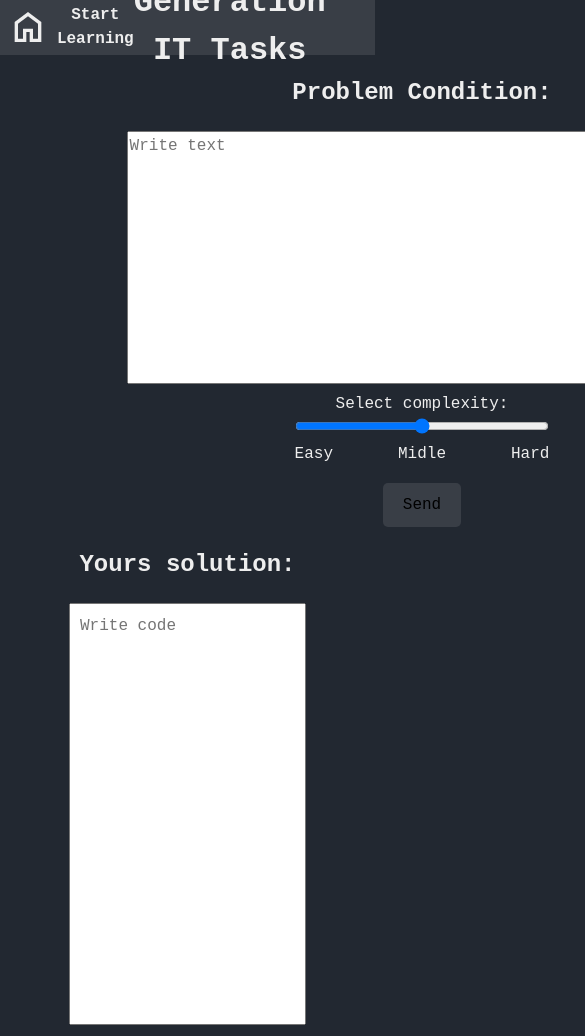
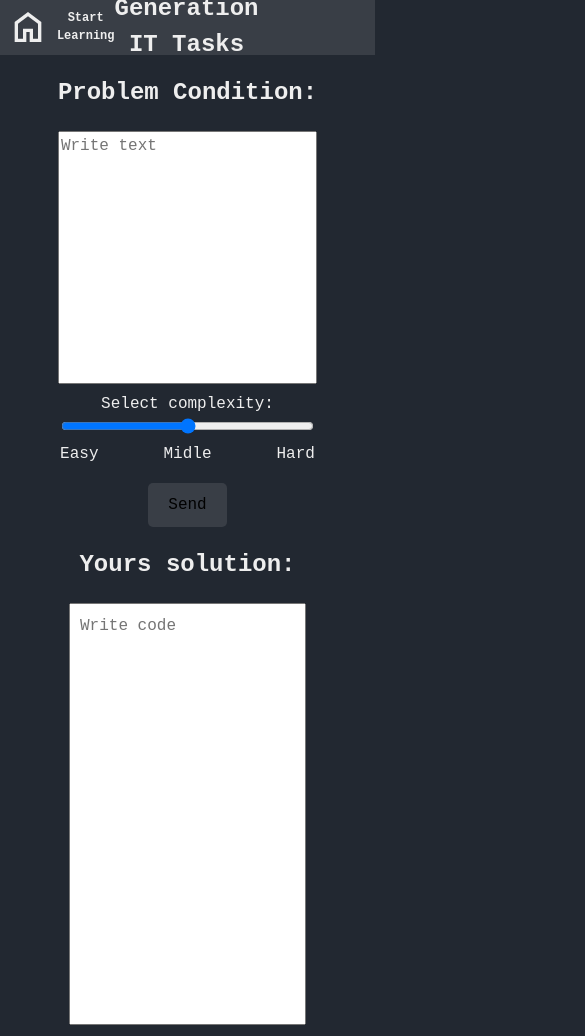
Before and after one commit to Absos1488/Generate-AI-task-s, a website: page src/main.html in a window 390 px wide. Shown: the top 1036 px of the page, 585 px wide, since content can reach past the window. Drawn offline with Linux system fonts and the light colour scheme; a web font is replaced by a local one.

Commit message:
full css

```diff
--- a/src/main.html
+++ b/src/main.html
@@ -19,7 +19,7 @@
     </header>
 
     <section class="task__menager">
-      <form action="/database-server" method="POST">
+      <form action="/database-server" method="POST" class="task__menager-form">
 
         <div class="task__menager-div">
 
@@ -67,9 +67,9 @@
       <div class="task__footer-div">
         <ul class="task__footer-div-list" id="list">
           <li class="task__footer-div-list-info"><h2>info</h2></li>
-          <li class="task__footer-div-list-item"><a href="#" id="copy-text">Sity: London</a></li>
-          <li class="task__footer-div-list-item"><a href="#" id="copy-text">Telephone: +7978888123</a></li>
-          <li class="task__footer-div-list-item"><a href="#" id="copy-text">email: generationAI@gmail.com</a></li>
+          <li class="task__footer-div-list-item"><a href="#">Sity: London</a></li>
+          <li class="task__footer-div-list-item"><a href="#">Telephone: +7978888123</a></li>
+          <li class="task__footer-div-list-item"><a href="#">email: generationAI@gmail.com</a></li>
         </ul>
       </div>
     </footer>
--- a/src/style/main.css
+++ b/src/style/main.css
@@ -51,17 +51,16 @@
 
 .task__menager {
   display: inline-flex;
+  justify-content: center;
   align-items: center;
-  text-align: center;
-  justify-content: center;
-  min-height: 50vh;
-  min-width: 100vh;
+  min-height: 50%;
+  min-width: 100%;
 }
 
 .task__menager-item-input-item {
   resize: none;
   min-height: 30vh;
-  min-width: 70vh;
+  min-width: 100%;
   transition-duration: var(--transition-duration);
 
   &:hover {
@@ -151,3 +150,9 @@ button {
     transition-duration: var(--transition-duration);
   }
 }
+
+@media (max-width: 750px){
+    .task__header{
+      font-size: 12px;
+    }
+}
```
